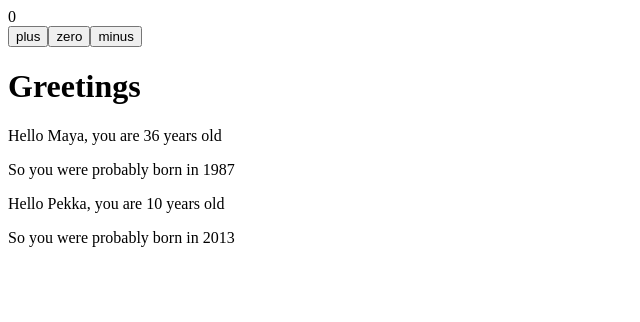
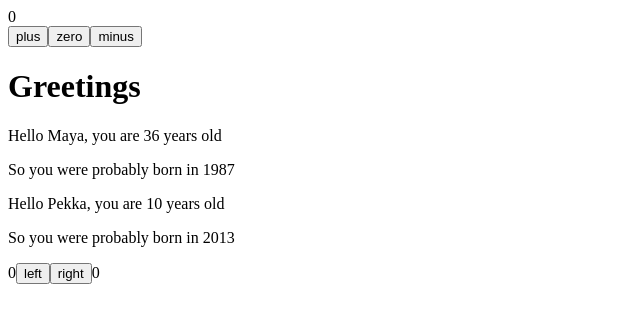
Before and after one commit to Edudude20/EetunFullStackKurssi, a React (Vite) app in the folder vite-testi/part1/: page / in a window 1280 px wide. Shown: the top 322 px of the page, without its empty margins (0-640 px from the left). Built offline with nearby package versions, Linux system fonts and the light colour scheme.

Commit message:
1d monimutkaisempi tila

```diff
--- a/vite-testi/part1/src/App.jsx
+++ b/vite-testi/part1/src/App.jsx
@@ -24,13 +24,13 @@ const Display = ({ counter }) => {
   return <div>{counter}</div>;
 };
 
-const Nappi = ({ handleClick, text}) => {
-  return <button onClick={handleClick}>
-    {text}
-    </button>;
+const Nappi = ({ handleClick, text }) => {
+  return <button onClick={handleClick}>{text}</button>;
 };
 
 const App = () => {
+  //#region 1a,b,c
+
   const nimi = "Pekka";
   const ika = 10;
   const [counter, setCounter] = useState(0); //useState-hookin avulla luodaan sovellukselle laskurin tilan counter ja asettaa sen tilaksi 0
@@ -38,7 +38,8 @@ const App = () => {
   //Tilaa muuttavan funktion kutsuminen aiheuttaa komponentin uudelleenrenderöitymisen
   console.log("rendering with counter value", counter);
 
-  /* TIMER COUNTER
+  //TIMER COUNTER
+  /*
   setTimeout(() => {
     setCounter(counter + 1);
   }, 1000);
@@ -59,6 +60,28 @@ const App = () => {
     setCounter(counter - 1);
   };
 
+  //#endregion
+
+  //#region 1d
+  const [left, setLeft] = useState(0);
+  const [right, setRight] = useState(0);
+  /*
+  const [clicks, setClicks] = useState({
+    left: 0,
+    right: 0
+  });
+  */
+
+  const handleLeftClick = () => {
+    setLeft(left + 1);
+  };
+
+  const handleRightClick = () => {
+    setRight(right + 1);
+  };
+
+  //#endregion
+
   return (
     <>
       <Display counter={counter} />
@@ -69,6 +92,12 @@ const App = () => {
       <h1>Greetings</h1>
       <Hello name="Maya" age={26 + 10} />
       <Hello name={nimi} age={ika} />
+      <div>
+        {left}
+        <button onClick={handleLeftClick}>left</button>
+        <button onClick={handleRightClick}>right</button>
+        {right}
+      </div>
     </>
   );
 };
```
